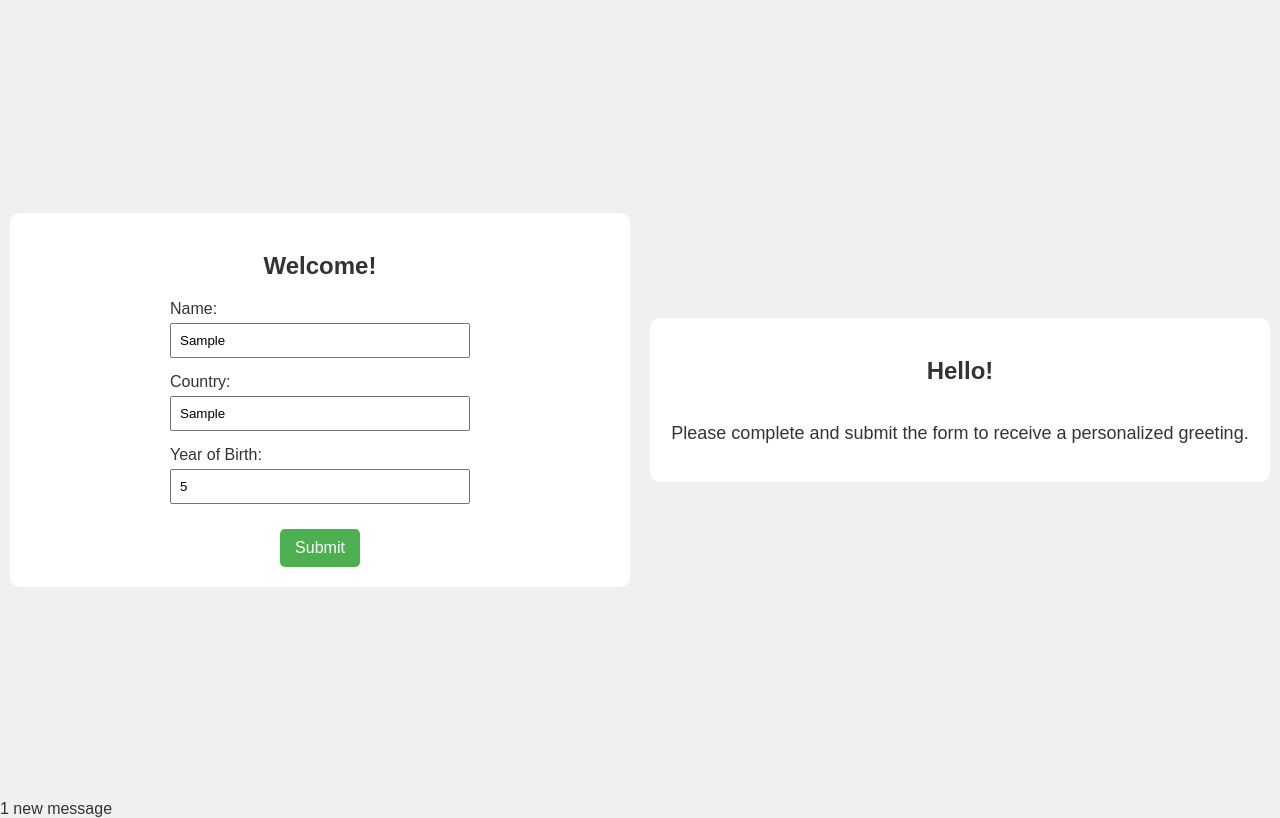
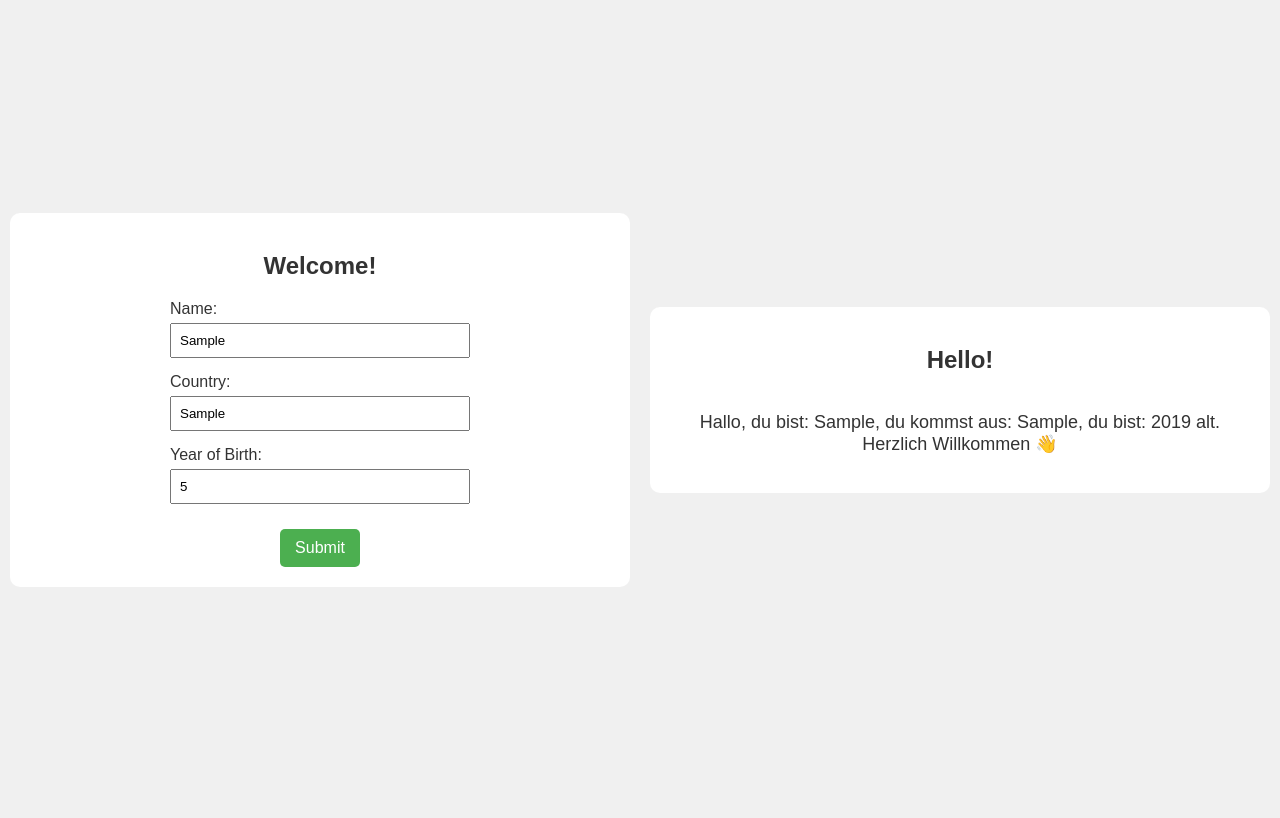
Before and after one commit to Roznrasho/interactive-form, a plain HTML site: page index.html in a window 1280 px wide. Both pictures are taken after typing "Sample", "Sample", "5" into the empty fields and a click on the button "Submit". Drawn offline with Linux system fonts and the light colour scheme.

Commit message:
submit event to form

```diff
--- a/index.html
+++ b/index.html
@@ -42,10 +42,3 @@
 </body>
 
 </html>
-
-
-
-
-
-
-1 new message
--- a/script.js
+++ b/script.js
@@ -20,14 +20,15 @@ let ageToday = 38;
 //console.log8("ageToday + yearOfBirth");
 
 
-const userName = document.getElementById("name").value;
-const country = document.getElementById("country").value;
-const yearOfBirth = document.getElementById("year").value;
+const userName = document.getElementById("name");
+const country = document.getElementById("country");
+const yearOfBirth = document.getElementById("year");
 const form = document.getElementById("user-form");
-const messageContent = document.getElementById("message-content").textContent;
+const messageContent = document.getElementById("message-content");
 
 
 // funktion syntax
+const currentYear = new Date ().getFullYear();
 
 const consoleLogs = () =>{
  console.log("Hallo mein lieber Browser");
@@ -37,8 +38,17 @@ const consoleLogs = () =>{
 // consoleLogs();
 
 // console.log("Noch Mal loggen");
+console.log(`Das Yahr ist ${currentYear}. Hurraaay!!!`);
 
 form.addEventListener("submit",(event) => {
     event.preventDefault();
     consoleLogs();
+    //Benutzerinformation aus Formuiar ausgeben
+    console.log(`Name: ${userName.value}`);
+    console.log(`Contry: ${country.value}`);
+    console.log(`Alter: ${currentYear - yearOfBirth.value}`);
+    messageContent.textContent =`Hallo, du bist: ${userName.value},
+     du kommst aus: ${country.value},
+      du bist: ${currentYear - yearOfBirth.value} alt.
+     Herzlich Willkommen 👋 `;
 });
```
